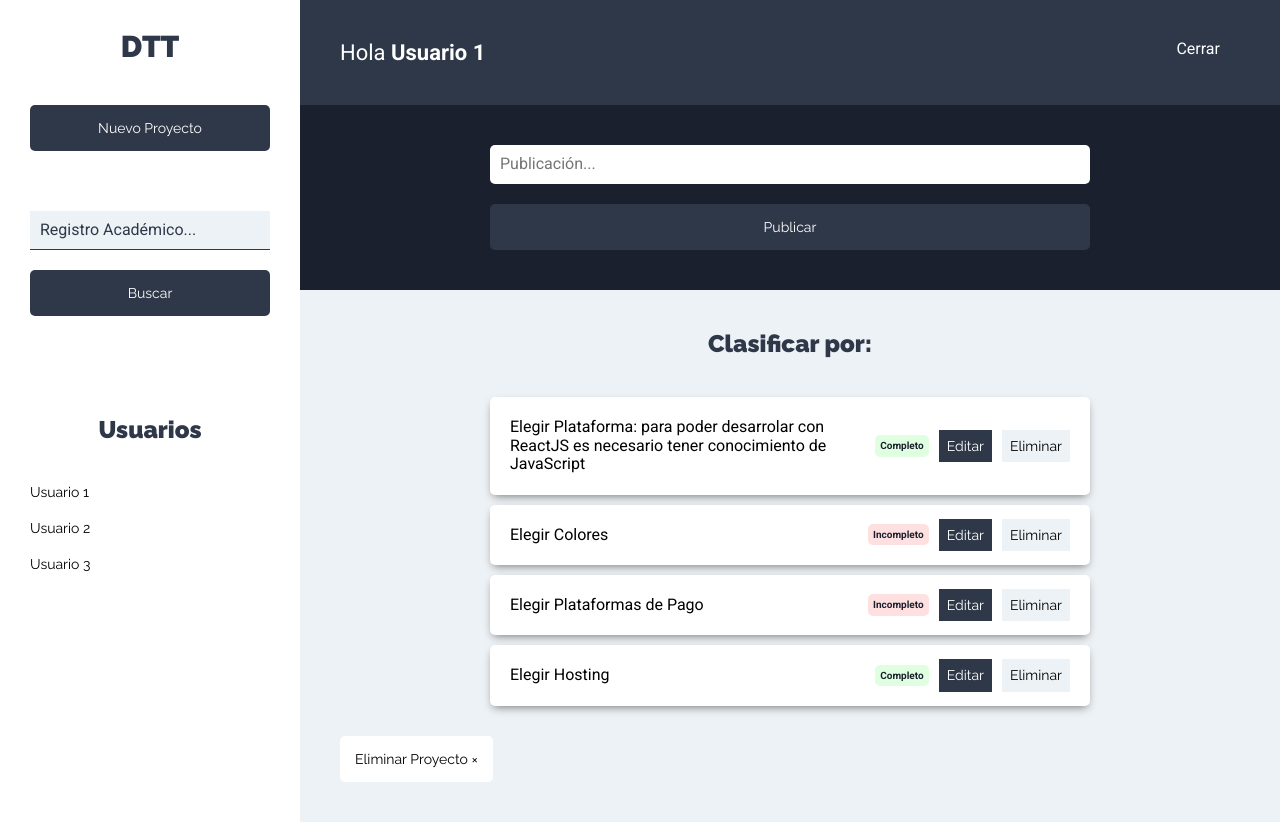
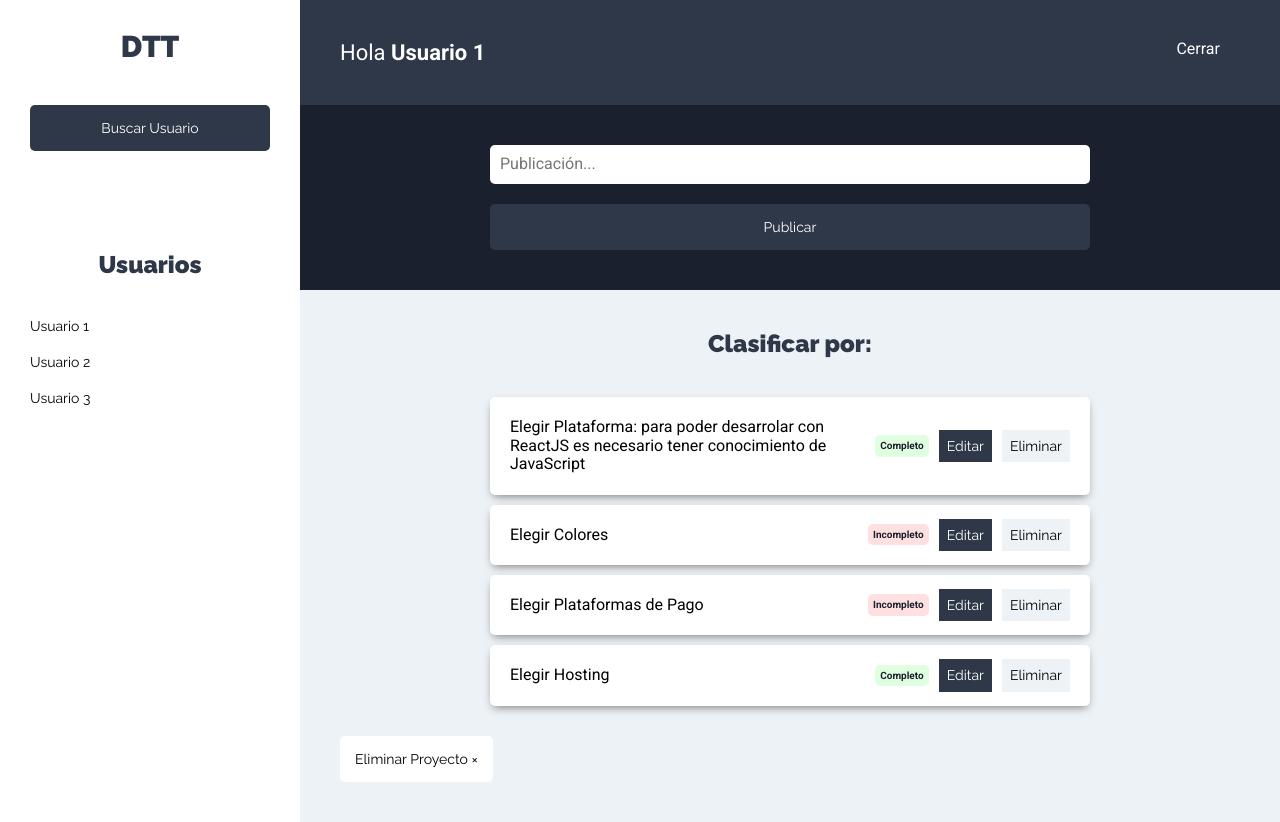
Before and after one commit to bryan967132/PracticasIniciales_DesarrolloWeb, a React (Create React App) app in the folder frontend/: page /proyectos in a window 1280 px wide. Built offline with nearby package versions, Linux system fonts and the light colour scheme.

Commit message:
Formulario Buscar Usuario

```diff
--- a/frontend/src/App.js
+++ b/frontend/src/App.js
@@ -4,10 +4,11 @@ import Login from './components/auth/Login';
 import NuevaCuenta from './components/auth/NuevaCuenta';
 import Proyectos from './components/proyectos/Proyectos';
 
-import ProyectoState from './context/proyectos/proyectoState';
+import ProyectoSate from './context/proyectos/proyectoState';
 
 function App() {
   return (
+    <ProyectoSate>
       <Router>
         <Switch>
           <Route exact path ="/" component={Login}/>
@@ -15,6 +16,7 @@ function App() {
           <Route exact path ="/proyectos" component={Proyectos}/>
         </Switch>
       </Router>
+    </ProyectoSate>
   );
 }
 
--- a/frontend/src/components/layout/Sidebar.js
+++ b/frontend/src/components/layout/Sidebar.js
@@ -9,7 +9,6 @@ const Sidebar = () => {
             <NuevoProyecto/>
             <div className="proyectos">
                 <h2>Usuarios</h2>
-
                 <ListadoProyectos/>
             </div>
         </aside>
--- a/frontend/src/components/proyectos/NuevoProyecto.js
+++ b/frontend/src/components/proyectos/NuevoProyecto.js
@@ -1,6 +1,11 @@
-import React,{Fragment,useState} from "react";
+import React,{Fragment,useContext,useState} from "react";
+import proyectoContext from "../../context/proyectos/proyectoContext";
 
 const NuevoProyecto = () => {
+
+    //obtener el state del formulario
+    const proyectosContext = useContext(proyectoContext);
+    const {formulario} = proyectosContext;
 
     //state para proyecto
     const [proyecto,guardarProyecto] = useState({
@@ -34,8 +39,11 @@ const NuevoProyecto = () => {
             <button
                 type="button"
                 className="btn btn-block btn-primario"
-            >Nuevo Proyecto</button>
+            >Buscar Usuario</button>
 
+            {
+                formulario ?
+                (
                     <form
                         className="formulario-nuevo-proyecto"
                         onSubmit={onSubmitProyecto}
@@ -54,6 +62,9 @@ const NuevoProyecto = () => {
                             value="Buscar"
                         />
                     </form>
+                )
+                : null
+            }
         </Fragment>
     );
 }
--- a/frontend/src/context/proyectos/proyectoContext.js
+++ b/frontend/src/context/proyectos/proyectoContext.js
@@ -1,5 +1,5 @@
-import {createContext} from 'react';
+import { createContext} from 'react';
 
- const proyectoContext = createContext();
+const proyectoContext = createContext();
 
- export default proyectoContext;
+export default proyectoContext;
--- a/frontend/src/context/proyectos/proyectoReducer.js
+++ b/frontend/src/context/proyectos/proyectoReducer.js
@@ -1,6 +1,6 @@
 
 
-export default (state,action) => {
+export default (state, action) => {
     switch(action.type) {
         default:
             return state;
```
Also changed, not shown: frontend/src/context/proyectos/proyectoState.js (+6 -6 lines). Lines whose indentation alone changed are shown as unchanged.
